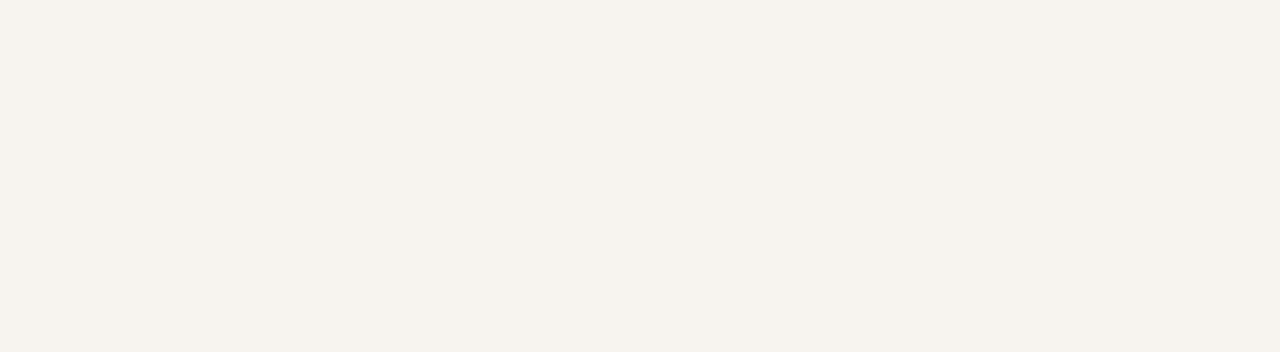
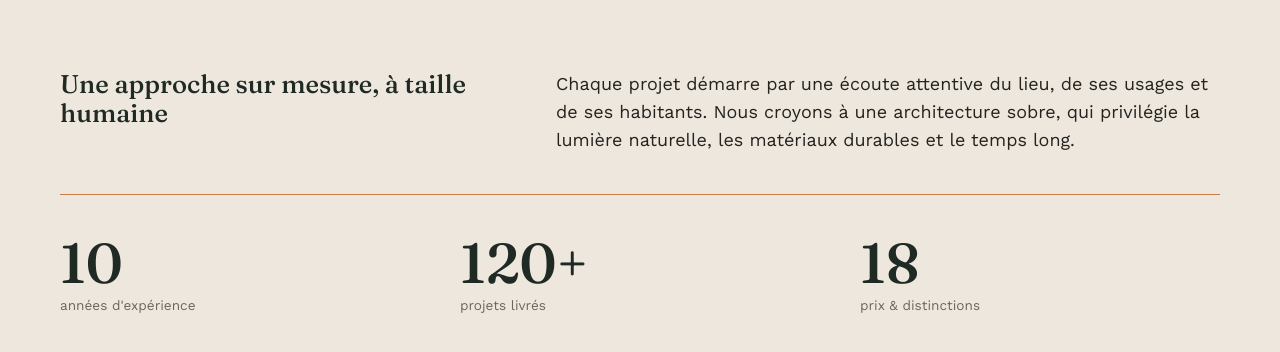
Before and after one commit to anatoleayme-24/Atelier-Nova, a React (Vite) app: page / in a window 1280 px wide. Shown: the part 934-1286 px from the top of the page. Before the commit the page ends 892 px from the top, so only its background shows below. Built offline with nearby package versions, Linux system fonts and the light colour scheme.

Commit message:
section-chiffres

```diff
--- a/src/App.jsx
+++ b/src/App.jsx
@@ -3,6 +3,7 @@ import Loading from "./components/ui/Loading";
 import ErrorState from "./components/ui/ErrorState";
 import Header from "./components/layout/Header";
 import Hero from "./components/sections/Hero";
+import Intro from "./components/sections/Intro";
 
 function App() {
   const { content, error, retry } = useHomepageContent();
@@ -20,6 +21,7 @@ function App() {
       <Header navigation={content.navigation} />
       <main id="main">
         <Hero hero={content.hero} />
+        <Intro intro={content.intro} />
       </main>
     </>
   );
--- /dev/null
+++ b/src/components/sections/Intro.jsx
@@ -0,0 +1,35 @@
+import styles from "./Intro.module.css";
+
+// Section "Le studio" : présentation + chiffres clés
+// intro : la partie "intro" du JSON
+export default function Intro({ intro }) {
+  // Cas vide : on vérifie qu'il y a bien des chiffres à afficher
+  const hasStats = intro.stats && intro.stats.length > 0;
+
+  return (
+    <section id="studio" className={styles.intro} aria-labelledby="studio-title">
+      <div className={styles.inner}>
+
+        <div className={styles.header}>
+          <h2 id="studio-title" className={styles.title}>
+            {intro.title}
+          </h2>
+          <p className={styles.text}>{intro.text}</p>
+        </div>
+
+        {/* Les chiffres ne s'affichent que s'il y en a */}
+        {hasStats && (
+          <dl className={styles.stats}>
+            {intro.stats.map((stat) => (
+              <div key={stat.label} className={styles.stat}>
+                <dt className={styles.label}>{stat.label}</dt>
+                <dd className={styles.value}>{stat.value}</dd>
+              </div>
+            ))}
+          </dl>
+        )}
+
+      </div>
+    </section>
+  );
+}
--- /dev/null
+++ b/src/components/sections/Intro.module.css
@@ -0,0 +1,87 @@
+/* Section sur fond carte */
+.intro {
+  background-color: var(--color-surface);
+  padding: var(--space-section) 0;
+}
+
+.inner {
+  max-width: 75rem;
+  margin: 0 auto;
+  padding: 0 var(--gutter);
+  display: flex;
+  flex-direction: column;
+  gap: var(--space-lg);
+}
+
+/* Titre + texte */
+.header {
+  display: flex;
+  flex-direction: column;
+  gap: var(--space-sm);
+}
+
+.title {
+  font-size: var(--fs-h2);
+  color: var(--color-primary);
+}
+
+.text {
+  max-width: 65ch;              /* environ 65 caractères par ligne : confortable à lire */
+}
+
+/* Les 3 chiffres côte à côte, avec un fin trait terracotta au-dessus */
+.stats {
+  display: grid;
+  grid-template-columns: repeat(3, 1fr);
+  gap: var(--space-sm);
+  padding-top: var(--space-md);
+  border-top: 1px solid var(--color-accent);
+}
+
+/* column-reverse : le chiffre (dd) s'affiche au-dessus du libellé (dt) */
+.stat {
+  display: flex;
+  flex-direction: column-reverse;
+  gap: 0.25rem;
+}
+
+.value {
+  font-family: var(--font-title);
+  font-weight: 500;
+  font-size: 2.1rem;
+  line-height: 1;
+  color: var(--color-primary);
+}
+
+.label {
+  font-size: var(--fs-small);
+  color: var(--color-text-muted);
+}
+
+/* Desktop : titre à gauche, texte à droite, chiffres plus grands */
+@media (min-width: 1024px) {
+  .header {
+    flex-direction: row;
+    justify-content: space-between;
+    gap: 5rem;
+  }
+
+  .title {
+    flex: 1;
+    max-width: 26rem;
+  }
+
+  .text {
+    flex: 1;
+    font-size: 1.125rem;
+  }
+
+  .stats {
+    gap: var(--space-lg);
+    padding-top: var(--space-lg);
+  }
+
+  .value {
+    font-size: 3.5rem;
+  }
+}
```
